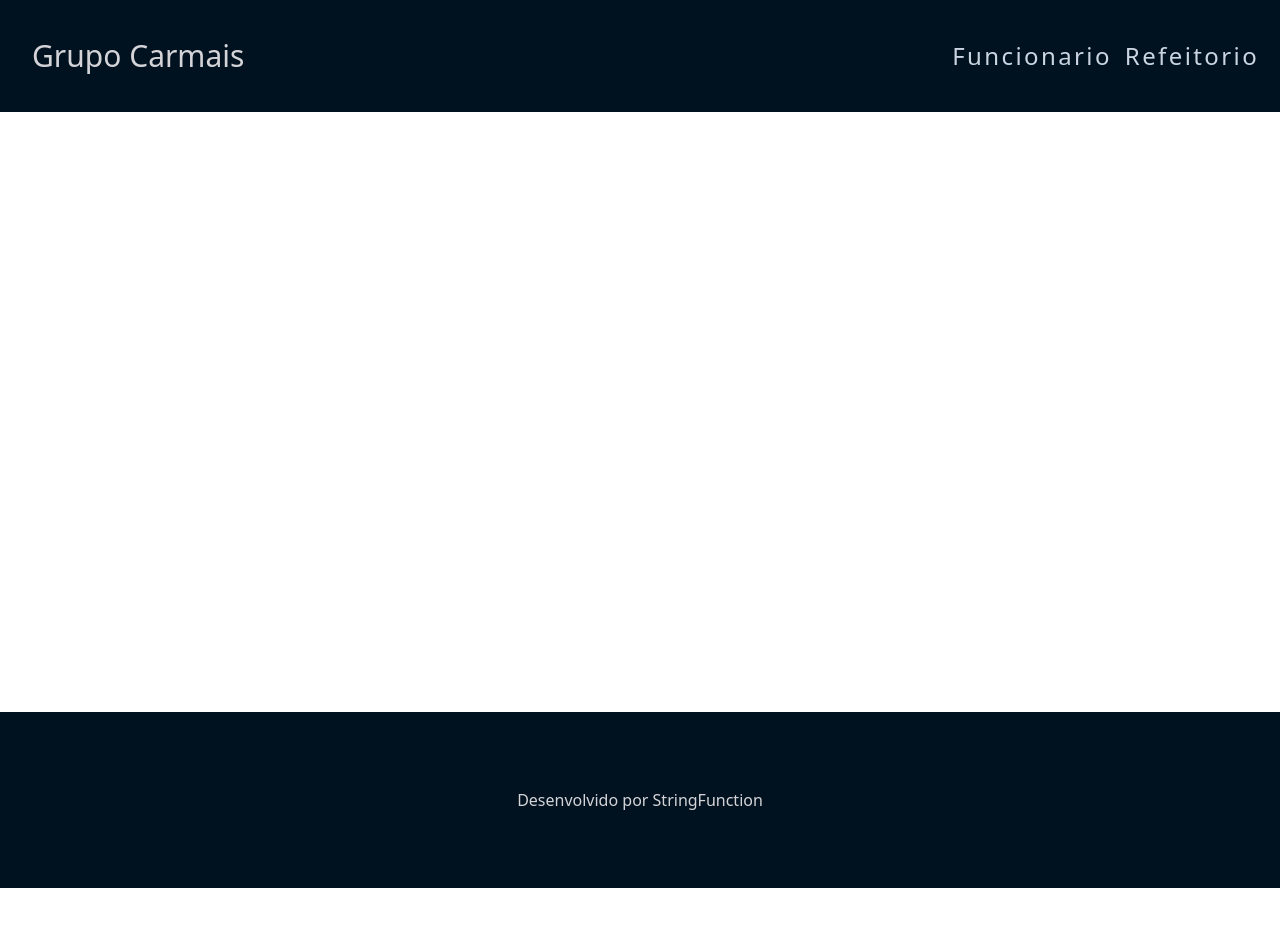
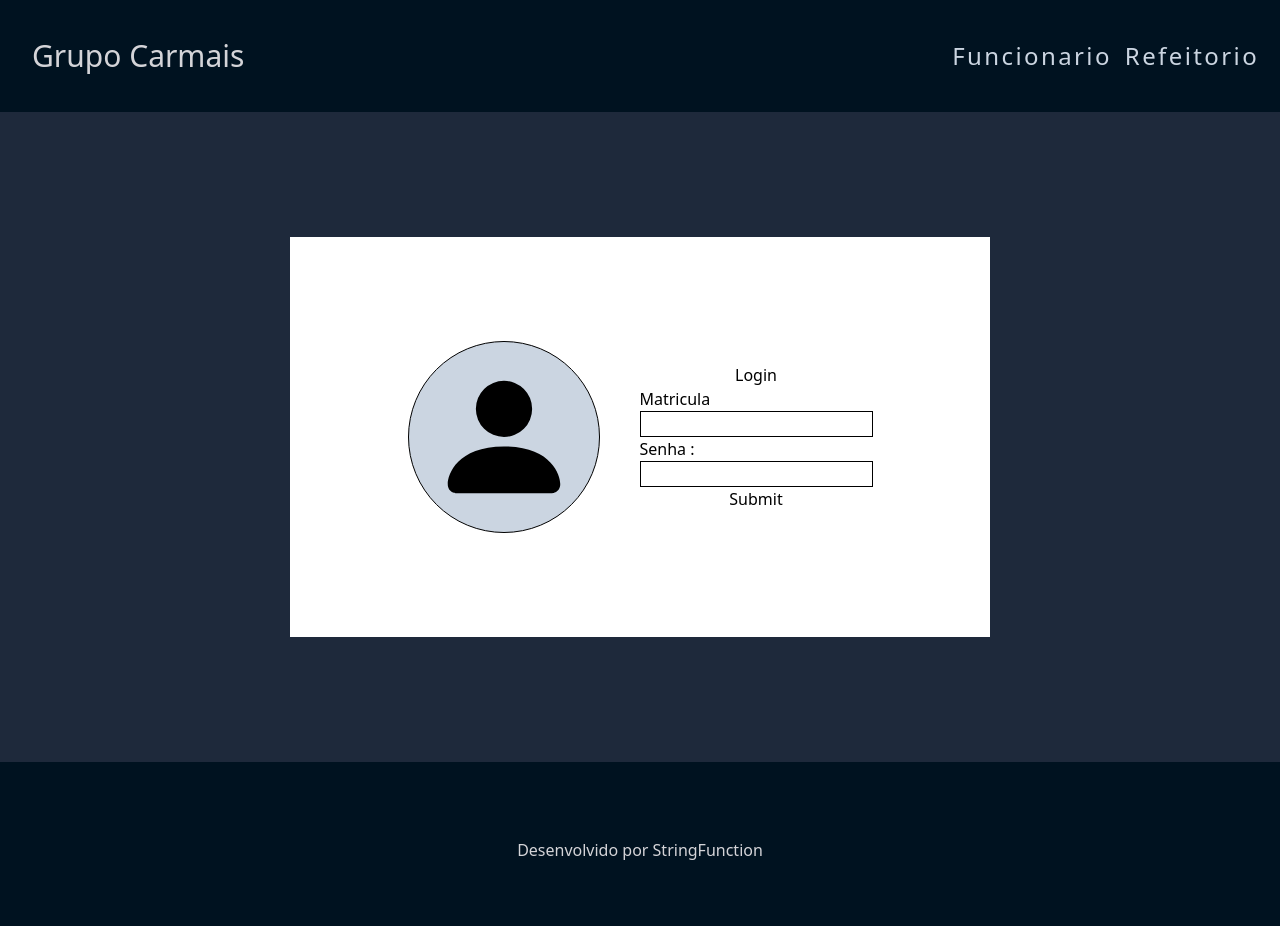
Before and after one commit to StringFunction/RESISTRO_REFEITORIO, a React (Vite) app: page /Login in a window 1280 px wide. Shown: the top 926 px of the page. Before the commit the page ends 888 px from the top, so only its background shows below. Built offline with nearby package versions, Linux system fonts and the light colour scheme.

Commit message:
criado page login

```diff
--- a/src/App.jsx
+++ b/src/App.jsx
@@ -5,6 +5,7 @@ import Refeitorio from "./pages/Refeitorio"
 import Home from "./pages/Home"
 import Footer from "./Navbar/footer"
 import Container from "./layout/Conteiner"
+import Login from "./pages/Login"
 function App() {
 
 
@@ -18,6 +19,7 @@ function App() {
       <Route path="/Home" element={<Home></Home>}></Route>
       <Route path="/Funcionario" element={<Funcionario></Funcionario>}></Route>
       <Route path="/Refeitorio" element={<Refeitorio></Refeitorio>}></Route>
+      <Route path="/Login" element={<Login></Login>}></Route>
     </Routes>
     </Container>
     <Footer></Footer>
--- /dev/null
+++ b/src/pages/Login.jsx
@@ -0,0 +1,32 @@
+
+import { BsFillPersonFill } from "react-icons/bs";
+import logo from "/public/img/download.png"
+function Login(){
+    return (
+
+        <div className="w-full bg-slate-800 h-[650px] flex justify-center items-center ">
+            <div className="md:w-[700px] md:bg-white md:p-8 md:h-[400px] flex justify-center items-center gap-10">
+                <div className="md:w-48 md:h-48 md:border-solid md:border md:border-black md:flex md:justify-center md:items-center md:rounded-full md:bg-slate-300">
+                    <BsFillPersonFill className="text-[150px]"></BsFillPersonFill>
+                </div>
+
+                <div className="flex  flex-col justify-center items-center">
+                    <div>
+                     <h1>Login</h1>
+                    </div>
+                    <form action="" method="post" className="flex flex-col">
+                        <label htmlFor="">Matricula</label>
+                        <input type="number" className="border-solid border border-black"/>
+                        <label htmlFor="">Senha :</label>
+                        <input type="password" className="border-solid border border-black"/>
+                        <input type="submit" />
+                    </form>
+                </div>
+            </div>
+
+        </div>
+
+    )
+}
+
+export default Login
--- a/src/pages/Refeitorio.jsx
+++ b/src/pages/Refeitorio.jsx
@@ -2,7 +2,19 @@ import { useState } from "react"
 import CardFun from "./componentes/CardFuncionario"
 import Styles from "../layout/Conteiner"
 import Table from "./componentes/table"
+
+
 function Refeitorio() {
+    const [matricula, setmatricula] = useState("")
+async function  btnConsulta(){
+    console.log(matricula);
+    // const response = await fetch("http://localhost:3000/v1/funcionario")
+    // const dados = await response.json()
+
+    // console.log(dados);
+
+
+}
 
 
 
@@ -17,10 +29,10 @@ function Refeitorio() {
             ">
                 <h1 className="text-4xl">Matricula </h1>
                 <div className="flex flex-col justify-center items-center gap-8">
-                <input type="number" className="bg-transparent border-solid border-2 border-indigo-60 w-80 h-10 text-center rounded-lg
+                <input type="number" onChange={(e) => setmatricula(e.target.value)} className="bg-transparent border-solid border-2 border-indigo-60 w-80 h-10 text-center rounded-lg
 
 " max="6"/>
-                <button className="w-36  h-10 bg-green-700 rounded-3xl" >Consulta </button>
+                <button onClick={btnConsulta} className="w-36  h-10 bg-green-700 rounded-3xl" >Consulta </button>
                 </div>
             </div>
             <Table></Table>
--- a/src/pages/componentes/table.jsx
+++ b/src/pages/componentes/table.jsx
@@ -11,7 +11,7 @@ function table(){
 
     ">
         <table className=" md:w-full rounded-t-md  text-center text-white w-auto text-xs ">
-            <thead className="text-white bg-teal-500 rounded-t-md h-16 sticky top-0 p-12">
+            <thead className="text-white bg-teal-500 rounded-t-md h-16 sticky top-0 p-12 md:w-auto">
                 <tr>
                     <th>MATRICULA</th>
                     <th>NOME</th>
@@ -20,7 +20,7 @@ function table(){
                     <th>STATUS</th>
                 </tr>
             </thead>
-            <tbody>
+            <tbody className="md:text-[20px]">
                 <tr>
                 <td >12345</td>
                 <td >João Silva</td>
```
